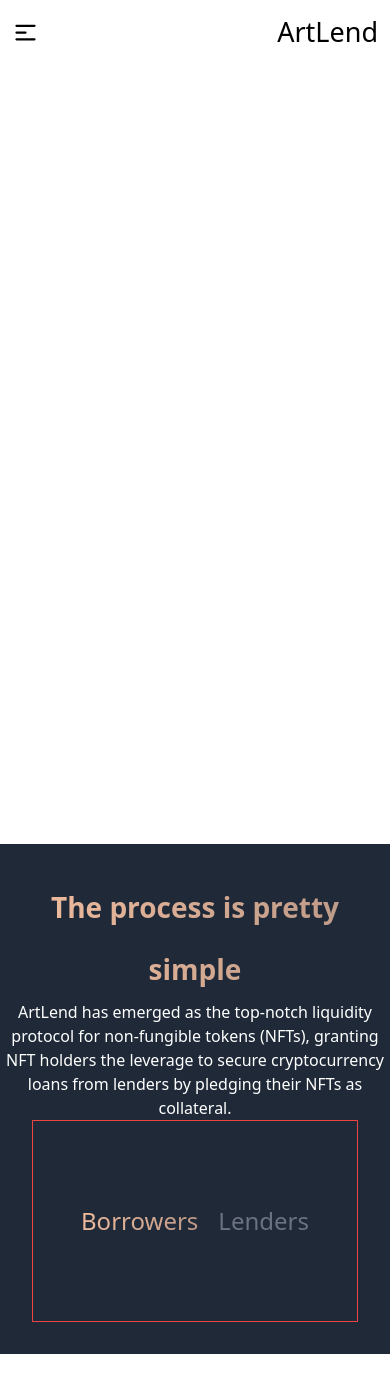
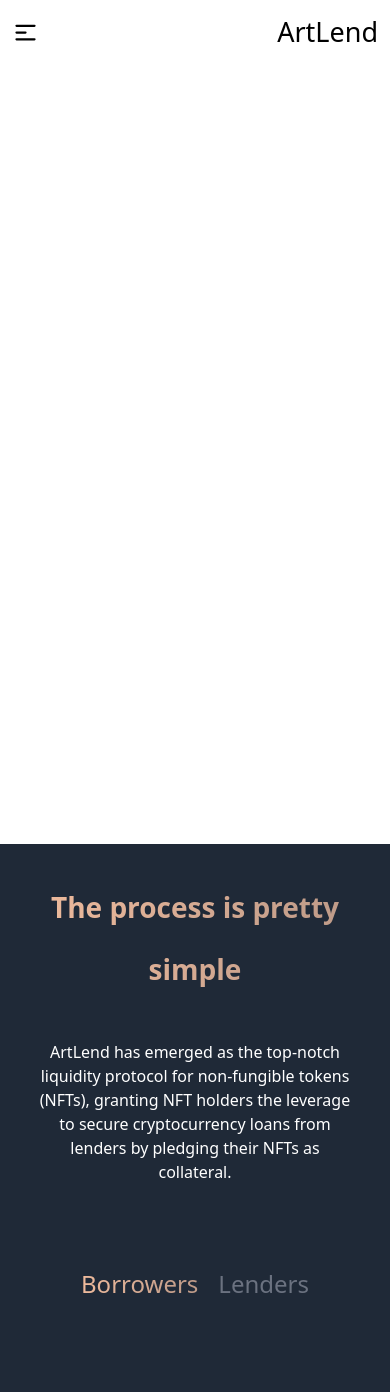
Before and after one commit to sem22-dev/NFT-LEND, a Next.js app: page /Process in a window 390 px wide. Shown: the top 1392 px of the page. Before the commit the page ends 1354 px from the top, so only its background shows below. Built offline with nearby package versions, Linux system fonts and the light colour scheme.

Commit message:
responsive fix

```diff
--- a/app/Process/page.tsx
+++ b/app/Process/page.tsx
@@ -2,12 +2,12 @@
     return(
         <div className=" flex flex-col w-[100%] bg-gray-800 h-[100%] lg:p-20 p-8">
 
-            <div className="flex flex-col items-center justify-center text-center">
+            <div className="flex flex-col gap-10 items-center justify-center text-center">
                     <div className="color-code-1 lg:text-[54px] text-[28px] lg:leading-[129px] leading-[62px] font-bold">
                         <h1>The process is pretty simple</h1>
                     </div>
 
-                    <div className="text-white lg:w-[800px] lg:text-[32px] w-[400px]">
+                    <div className="text-white lg:text-[32px]">
                         <p>ArtLend has emerged as the top-notch liquidity protocol for
                         non-fungible tokens (NFTs), granting NFT holders the leverage to secure cryptocurrency loans from lenders by
                         pledging their NFTs as collateral.</p>
@@ -15,7 +15,7 @@
             </div>
 
 
-        <div className="border border-red-500 flex flex-row container p-20 gap-5 items-center justify-center">
+        <div className="flex flex-row container p-20 gap-5 items-center justify-center">
             <div className="color-code-1 leading-10 text-[24px] cursor-pointer">
                 <h2>Borrowers</h2>
             </div>
```
